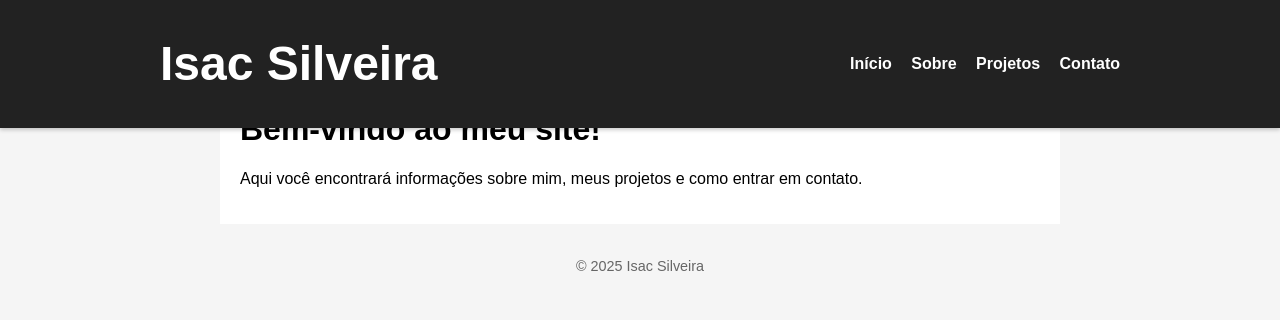
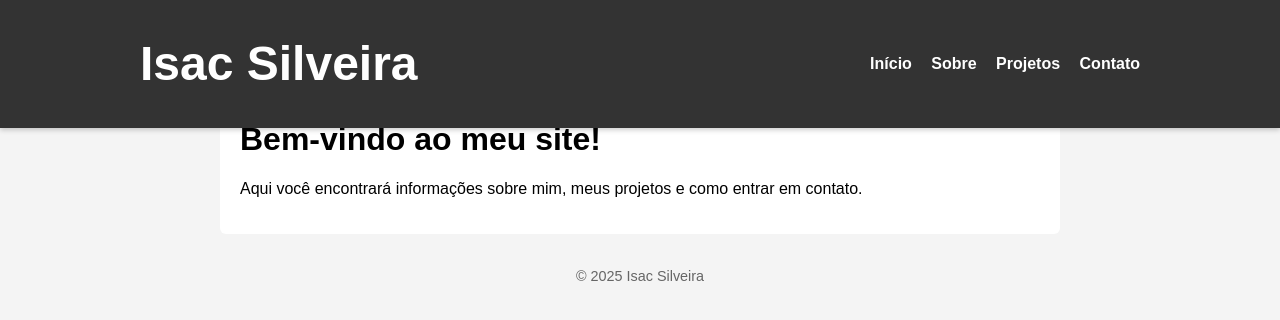
Before and after one commit to isacsilveira/isacsilveira.github.io, a Jekyll site: the page built from index.md, in a window 1280 px wide. Shown: the top 320 px of the page. Built offline with Jekyll 4.4.1, drawn with Linux system fonts in a browser that asks for light colours.

Commit message:
Update style.css

```diff
--- a/assets/css/style.css
+++ b/assets/css/style.css
@@ -1,24 +1,24 @@
 body {
   font-family: Arial, sans-serif;
   margin: 0;
-  background-color: #f5f5f5;
-  padding-top: 70px; /* Espaço para a navbar fixa */
+  padding-top: 80px; /* espaço para a navbar */
+  background-color: #f4f4f4;
 }
 
 .navbar {
-  background-color: #222;
+  background-color: #333;
   color: white;
   padding: 15px 0;
   position: fixed;
   top: 0;
   width: 100%;
-  z-index: 10;
-  box-shadow: 0 2px 4px rgba(0,0,0,0.2);
+  z-index: 1000;
+  box-shadow: 0 2px 5px rgba(0,0,0,0.2);
 }
 
 .container {
-  max-width: 960px;
-  margin: 0 auto;
+  max-width: 1000px;
+  margin: auto;
   padding: 0 20px;
   display: flex;
   justify-content: space-between;
@@ -47,11 +47,12 @@ body {
   margin: auto;
   padding: 20px;
   background-color: white;
+  border-radius: 6px;
 }
 
 .footer {
   text-align: center;
   padding: 20px;
+  font-size: 0.9em;
   color: #666;
-  font-size: 0.9em;
 }
```
